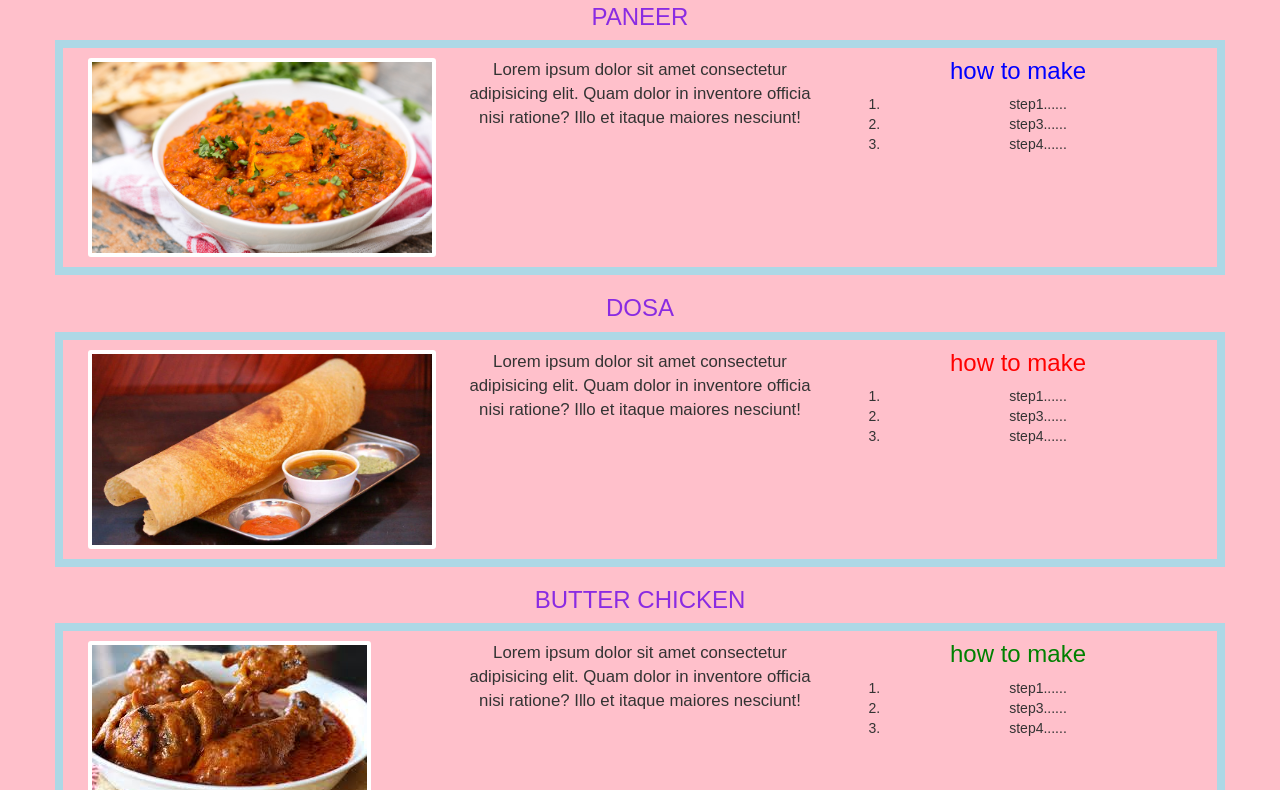
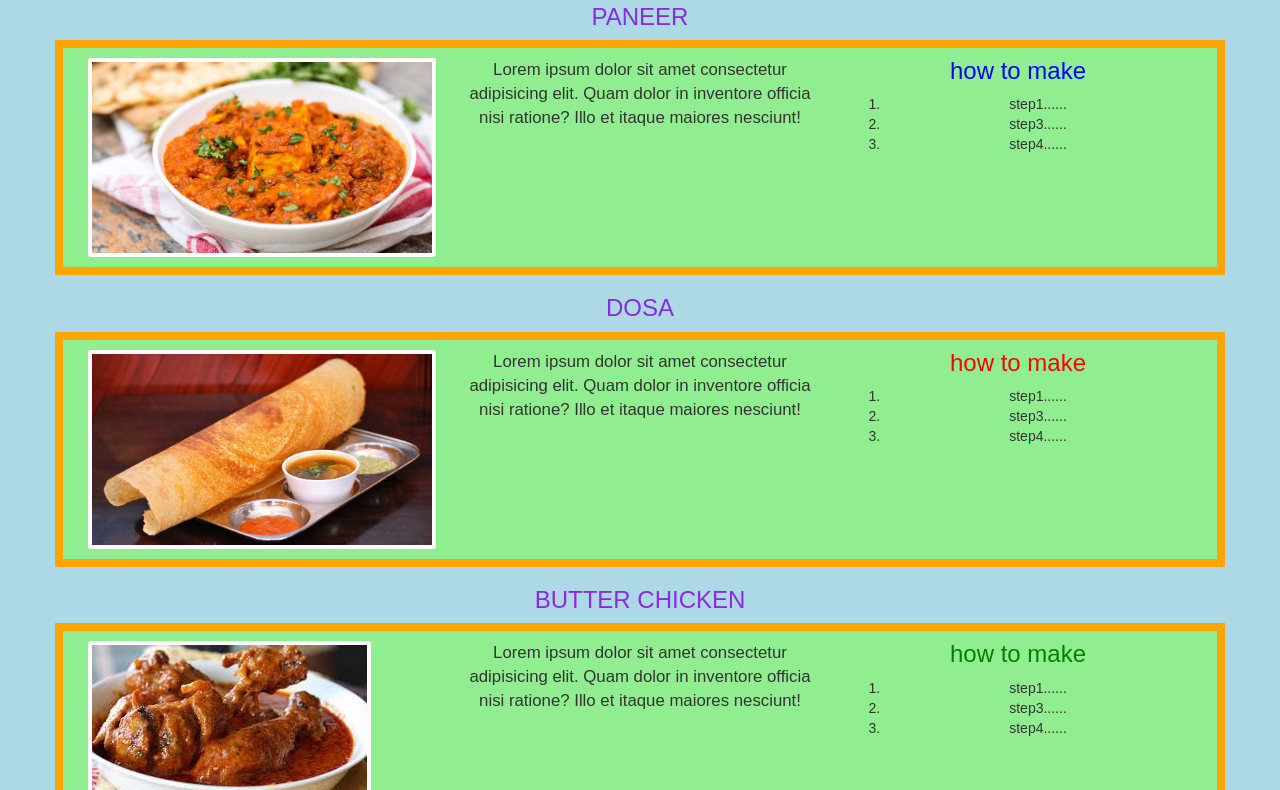
Before and after one commit to vikassrivastava18/project0, a plain HTML site: page food.html in a window 1280 px wide. Shown: the part 159-949 px from the top of the page. Drawn offline with nearby package versions, Linux system fonts and the light colour scheme.

Commit message:
Update food.css

```diff
--- a/food.css
+++ b/food.css
@@ -1,5 +1,6 @@
 #thirdDiv, #secondDiv, #firstDiv {
-    border: 8px solid lightblue;
+    border: 8px solid orange;
+    background-color:lightgreen;
     padding: 10px;
   }
   #thirdDiv div img, #secondDiv div img, #firstDiv div img {
@@ -16,7 +17,7 @@
   body {
     text-align: center;
     font-family: Halvetica, Arial, san-serif;
-    background-color: pink;
+    background-color: lightblue;
   }
 
   h1 {
```
